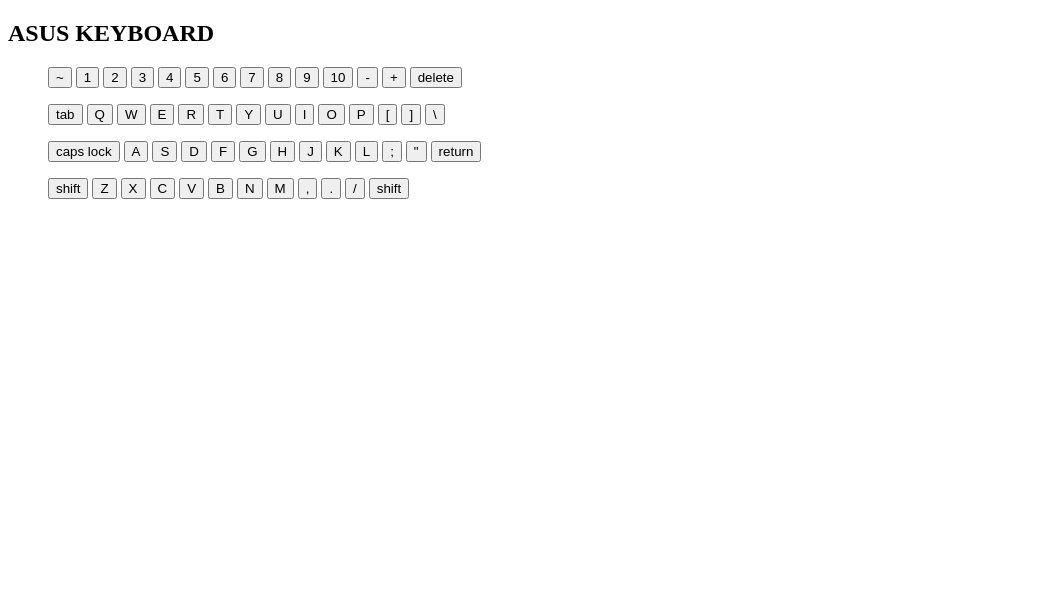
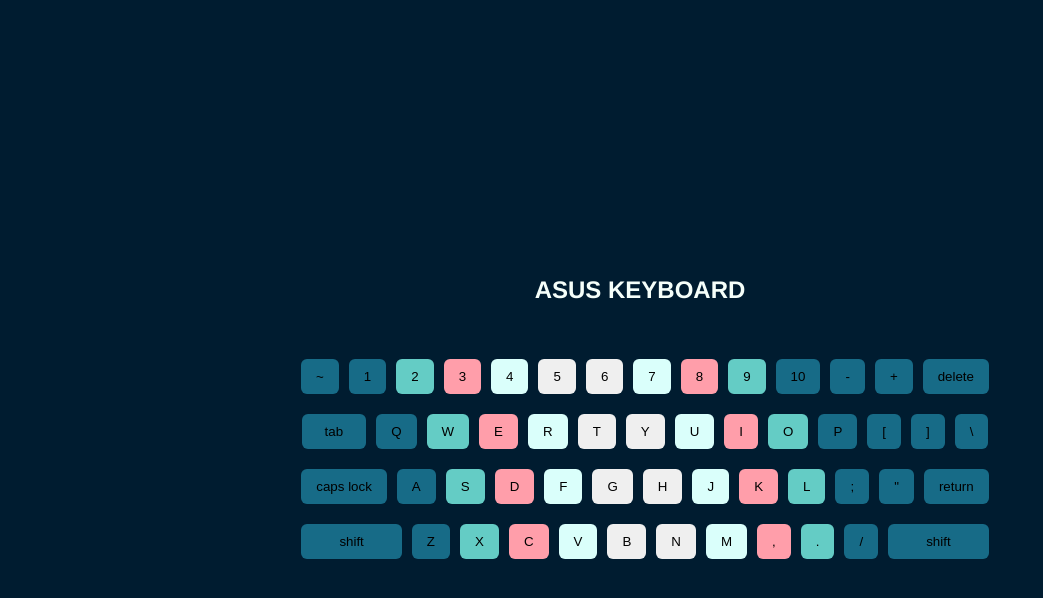
Before and after one commit to shivizr/htmlHw, a plain HTML site: page index.html in a window 1280 px wide. Shown: the whole page, without its empty margins (0-1043 px from the left). Drawn offline with Linux system fonts and the light colour scheme.

Commit message:
adding the style for the html file

```diff
--- a/index.html
+++ b/index.html
@@ -4,7 +4,7 @@
     <meta charset="UTF-8">
     <meta name="viewport" content="width=device-width, initial-scale=1.0">
     <title>Document</title>
-    <link rel="stylesheet" href="">
+    <link rel="stylesheet" href="style.css">
 </head>
 <body>
 <h2>ASUS KEYBOARD</h2>
--- /dev/null
+++ b/style.css
@@ -0,0 +1,73 @@
+body {
+    margin: 0;
+    padding: 0;
+    background-color: #001C30;
+    font-family: "Helvetica Neue", Helvetica, Arial, sans-serif;
+    display: flex;
+    justify-content: center;
+    align-items: center;
+    flex-direction: column;
+    height: 100vh;
+}
+
+h2 {
+    color: rgb(245,255,250);
+    margin: 0;
+    padding: 50px;
+}
+
+ul {
+    list-style-type: none;
+    padding: 0;
+    display: flex;
+    justify-content: center;
+    margin: 5px 0;
+}
+
+button {
+    color: black;
+    border-radius: 6px;
+    border: none;
+    transition: 0.3s;
+    margin-left: 10px;
+    margin-bottom: 10px;
+    padding: 10px 15px;
+
+}
+.Pinky {
+    background-color: #176B87;
+}
+
+.Ring {
+    background-color: #64CCC5;
+}
+
+.MiddleoFmiddle {
+    background-color: #FF9EAA;
+}
+
+.nextToMiddle {
+    background-color: #DAFFFB;
+}
+button:hover {
+    background-color: #001C30;
+    cursor: pointer;
+}
+
+/* Special key widths */
+.Pinky[id="tab"]{
+    padding-left: 23px;
+    padding-right: 23px;
+}
+.Pinky[id="caps lock"],
+.Pinky[id="return"],
+.Pinky[id="delete"] {
+    padding-left: 15px;
+    padding-right: 15px;
+}
+
+.Pinky[id="shift"]{
+    padding-left: 38px;
+    padding-right: 38px;
+
+}
```
